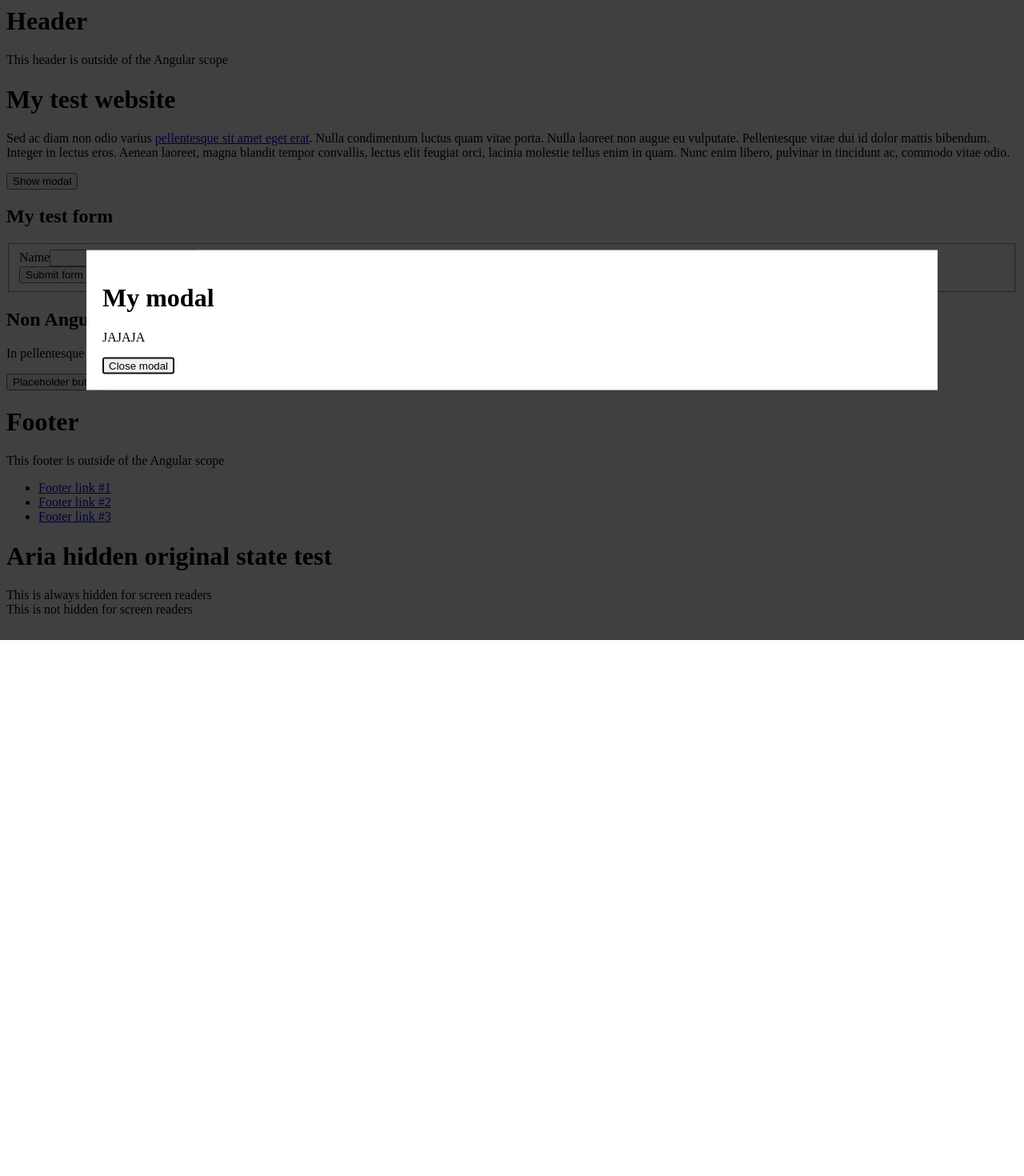
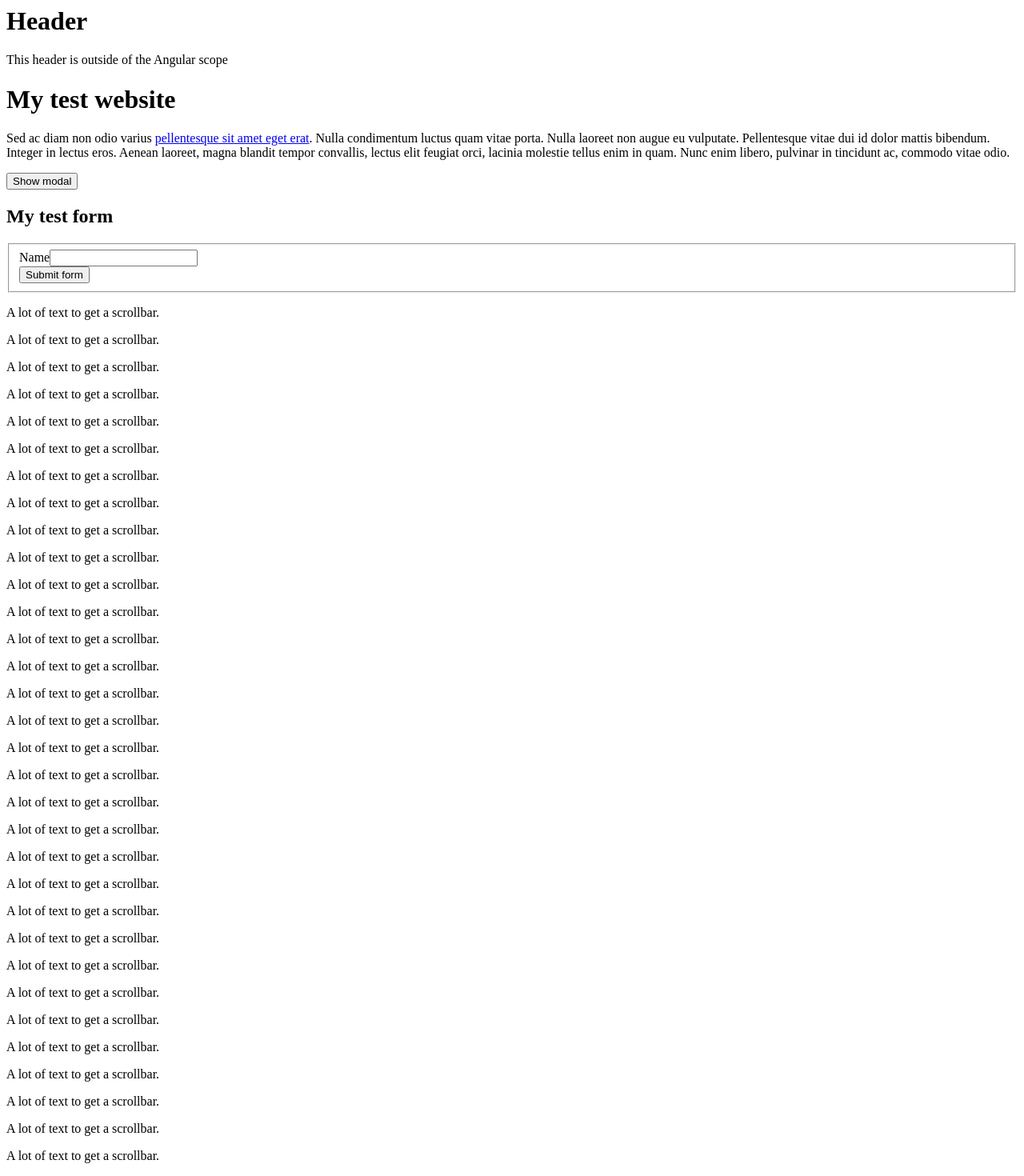
Before and after one commit to ErikNijland/fdx-modal, an Angular app: page / in a window 1280 px wide. Shown: the top 1470 px of the page at 80% size. Before the commit the page ends 800 px from the top, so only its background shows below. Built offline with nearby package versions, Linux system fonts and the light colour scheme.

Commit message:
5 files modified, 1 added, 1 deleted

```diff
--- a/src/app/app.component.html
+++ b/src/app/app.component.html
@@ -17,6 +17,40 @@
   </fieldset>
 </form>
 
+<p>A lot of text to get a scrollbar.</p>
+<p>A lot of text to get a scrollbar.</p>
+<p>A lot of text to get a scrollbar.</p>
+<p>A lot of text to get a scrollbar.</p>
+<p>A lot of text to get a scrollbar.</p>
+<p>A lot of text to get a scrollbar.</p>
+<p>A lot of text to get a scrollbar.</p>
+<p>A lot of text to get a scrollbar.</p>
+<p>A lot of text to get a scrollbar.</p>
+<p>A lot of text to get a scrollbar.</p>
+<p>A lot of text to get a scrollbar.</p>
+<p>A lot of text to get a scrollbar.</p>
+<p>A lot of text to get a scrollbar.</p>
+<p>A lot of text to get a scrollbar.</p>
+<p>A lot of text to get a scrollbar.</p>
+<p>A lot of text to get a scrollbar.</p>
+<p>A lot of text to get a scrollbar.</p>
+<p>A lot of text to get a scrollbar.</p>
+<p>A lot of text to get a scrollbar.</p>
+<p>A lot of text to get a scrollbar.</p>
+<p>A lot of text to get a scrollbar.</p>
+<p>A lot of text to get a scrollbar.</p>
+<p>A lot of text to get a scrollbar.</p>
+<p>A lot of text to get a scrollbar.</p>
+<p>A lot of text to get a scrollbar.</p>
+<p>A lot of text to get a scrollbar.</p>
+<p>A lot of text to get a scrollbar.</p>
+<p>A lot of text to get a scrollbar.</p>
+<p>A lot of text to get a scrollbar.</p>
+<p>A lot of text to get a scrollbar.</p>
+<p>A lot of text to get a scrollbar.</p>
+<p>A lot of text to get a scrollbar.</p>
+<p>A lot of text to get a scrollbar.</p>
+
 <modal modalName="myModal">
   <h1>My modal</h1>
   <p>JAJAJA</p>
--- a/src/app/app.component.ts
+++ b/src/app/app.component.ts
@@ -9,7 +9,7 @@ export class AppComponent implements OnInit {
   constructor(private modalService: ModalService) {}
 
   ngOnInit() {
-    setTimeout(() => this.showModal(), 2000);
+    // setTimeout(() => this.showModal(), 2000);
   }
 
   showModal() {
--- a/src/app/modal/modal.component.css
+++ b/src/app/modal/modal.component.css
@@ -1,5 +1,5 @@
 .c-modal__background {
-  position: absolute;
+  position: fixed;
   top: 0;
   right: 0;
   bottom: 0;
@@ -10,7 +10,7 @@
 }
 
 .c-modal__foreground {
-  position: absolute;
+  position: fixed;
   top: 50%;
   left: 50%;
   transform: translateX(-50%) translateY(-50%);
--- a/src/app/modal/modal.module.ts
+++ b/src/app/modal/modal.module.ts
@@ -4,6 +4,7 @@ import {CommonModule} from '@angular/common';
 import {ModalComponent} from './modal.component';
 import {ModalService} from './modal.service';
 import {DomModule} from '../dom/dom.module';
+import {WindowModule} from '../window/window.module';
 import {FocusTrapModule} from '../focus-trap/focus-trap.module';
 
 @NgModule({
@@ -17,6 +18,7 @@ import {FocusTrapModule} from '../focus-trap/focus-trap.module';
     CommonModule,
     DomModule,
     FocusTrapModule,
+    WindowModule,
   ],
   exports: [
     ModalComponent,
--- a/src/app/modal/modal.service.ts
+++ b/src/app/modal/modal.service.ts
@@ -5,6 +5,7 @@ import {filter, take, tap} from 'rxjs/operators';
 import {DomService} from '../dom/dom.service';
 import {FocusTrapService} from '../focus-trap/focus-trap.service';
 import {ModalState} from './types/modal-state';
+import {WindowService} from '../window/window.service';
 
 @Injectable()
 export class ModalService {
@@ -14,6 +15,7 @@ export class ModalService {
     private applicationRef: ApplicationRef,
     private domService: DomService,
     private focusTrapService: FocusTrapService,
+    private windowService: WindowService,
   ) {}
 
   registerModal(modalName: string, elementRef: ElementRef) {
@@ -27,11 +29,13 @@ export class ModalService {
   openModal(modalName: string) {
     const modalState = this.modals[modalName];
 
+    this.hideScrollbar();
     modalState.isOpen.next(true);
     this.focusTrapService.setFocus(modalState.elementRef);
   }
 
   closeModal(modalName: string) {
+    this.showScrollbar();
     this.modals[modalName].isOpen.next(false);
     this.focusTrapService.clearFocus();
   }
@@ -39,4 +43,12 @@ export class ModalService {
   isOpen(modalName: string): Observable<boolean> {
     return this.modals[modalName].isOpen;
   }
+
+  private showScrollbar() {
+    this.windowService.document.body.style.overflowY = 'auto'
+  }
+
+  private hideScrollbar() {
+    this.windowService.document.body.style.overflowY = 'hidden';
+  }
 }
```
Also changed, not shown: src/app/todo.txt.
